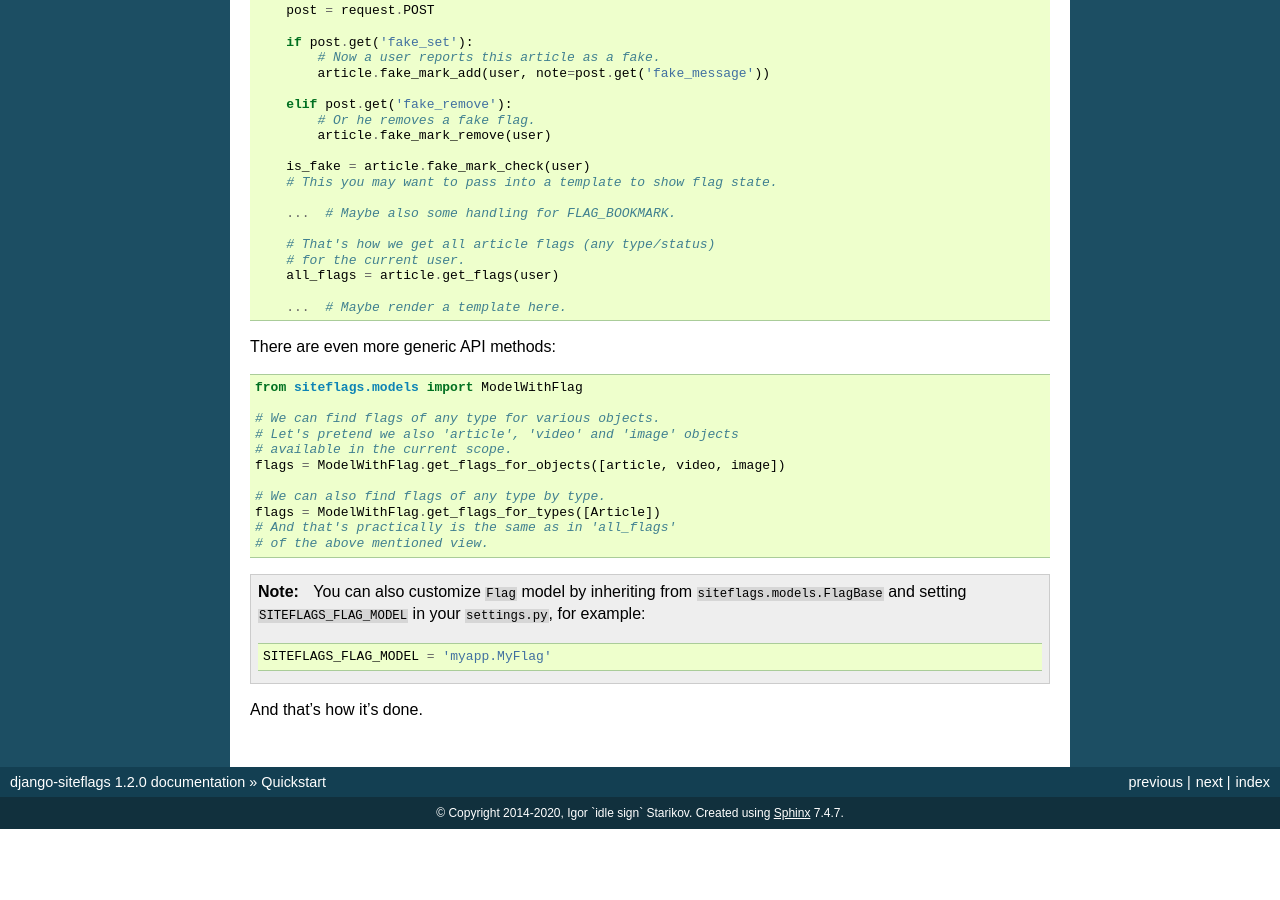
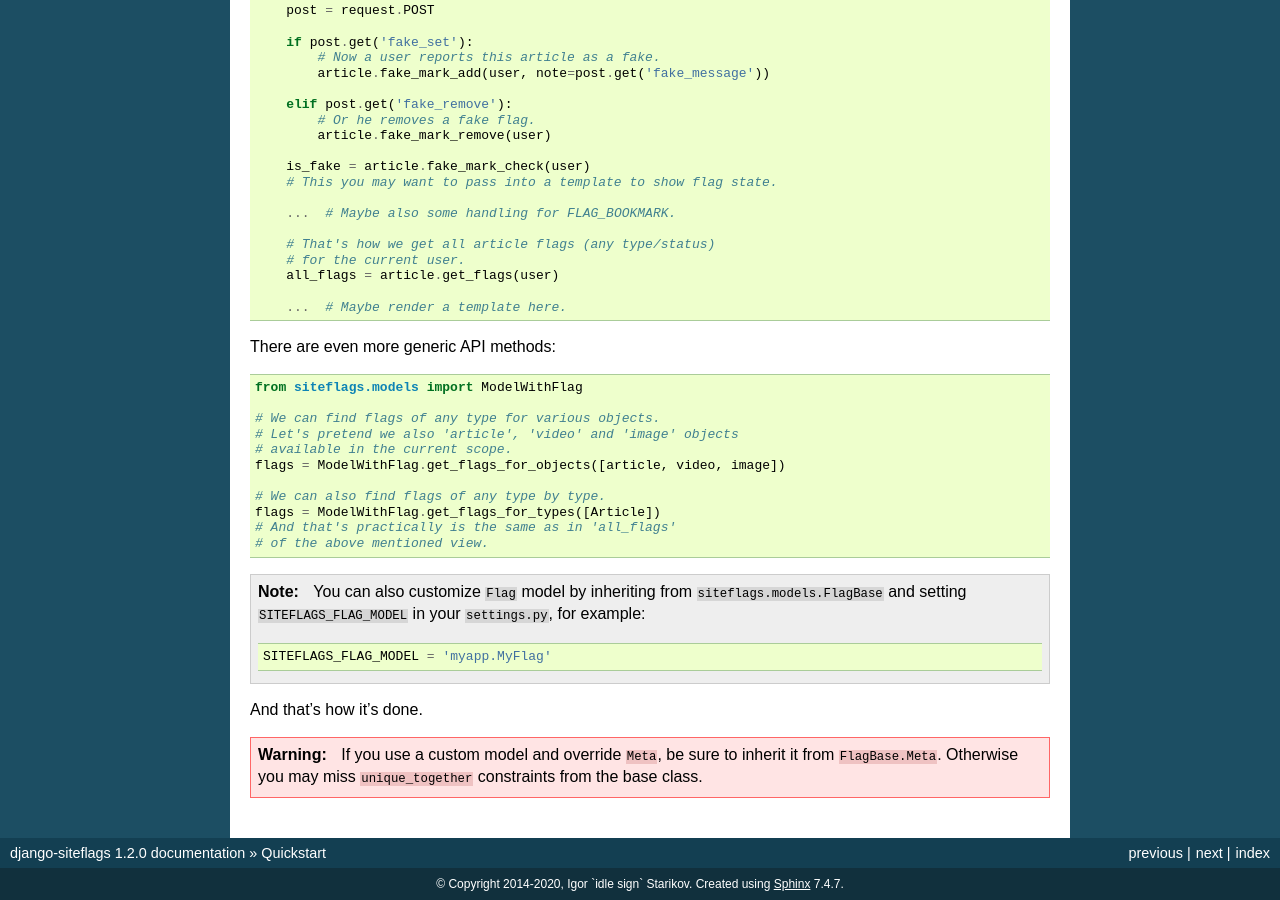
Before and after one commit to idlesign/django-siteflags, a Sphinx documentation site: the page built from docs/source/quickstart.rst, in a window 1280 px wide and 900 px high, scrolled down 936 px. Built offline with Sphinx 7.4.7, drawn with Linux system fonts in a browser that asks for light colours; before the commit the page ends 1765 px from its top, so only the background shows below that.

Commit message:
Add note on Meta inheritance.

```diff
--- a/docs/source/quickstart.rst
+++ b/docs/source/quickstart.rst
@@ -107,3 +107,5 @@ There are even more generic API methods:
     SITEFLAGS_FLAG_MODEL = 'myapp.MyFlag'
 
 And that's how it's done.
+
+.. warning:: If you use a custom model and override ``Meta``, be sure to inherit it from ``FlagBase.Meta``. Otherwise you may miss ``unique_together`` constraints from the base class.
```
